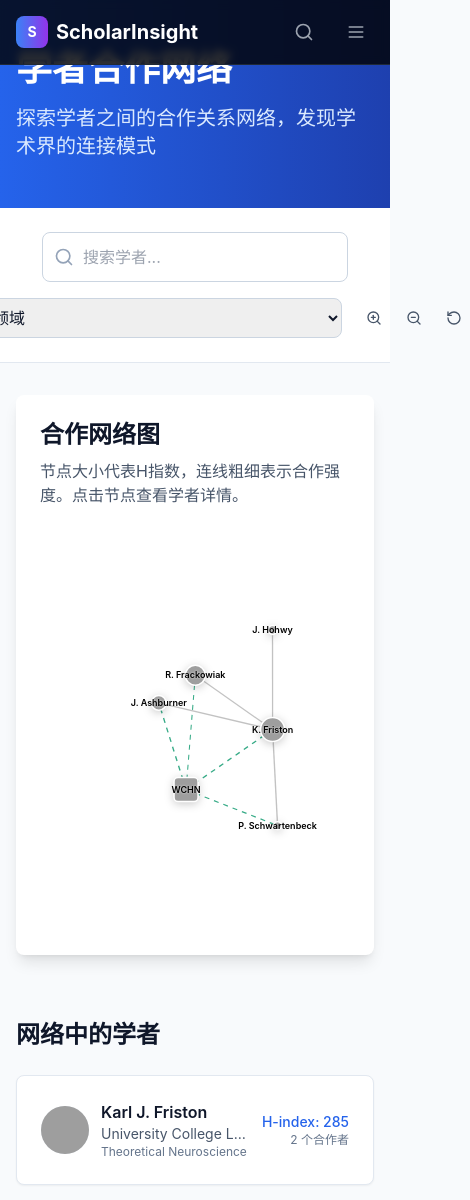
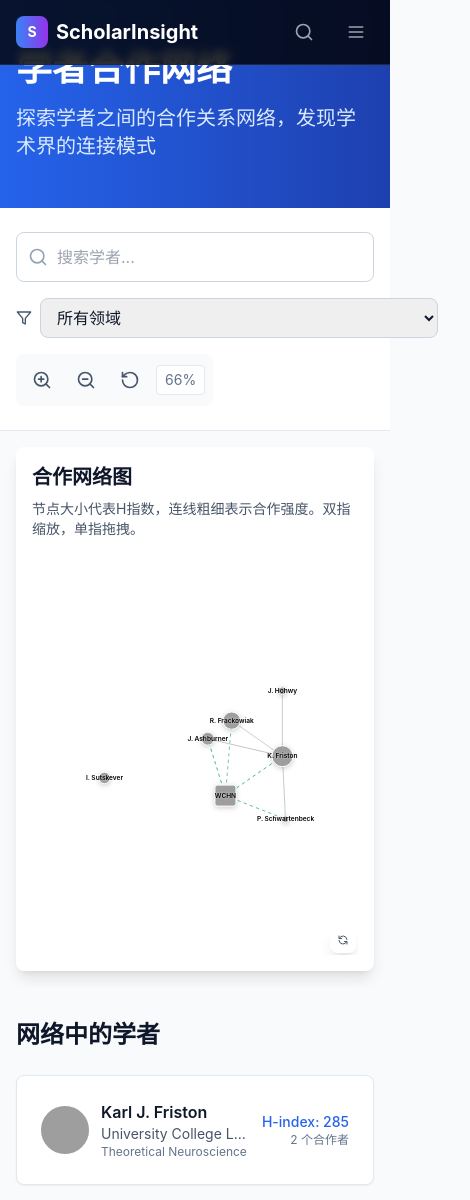
Before and after one commit to yyxxrr739/scholarinsight, a Next.js app: page /network in a window 390 px wide. Shown: the top 1200 px of the page, 470 px wide, since content can reach past the window. Built offline with nearby package versions, Linux system fonts and the light colour scheme; grey boxes are pictures that could not be loaded.

Commit message:
feat: 优化网络图自适应可视范围显示效果

```diff
--- a/app/network/page.tsx
+++ b/app/network/page.tsx
@@ -1,10 +1,10 @@
 'use client'
 
-import { useState } from 'react'
+import React, { useState, useRef } from 'react'
 import { Search, Filter, ZoomIn, ZoomOut, RotateCcw } from 'lucide-react'
 import Header from '@/components/Header'
 import Footer from '@/components/Footer'
-import NetworkGraph from '@/components/NetworkGraph'
+import NetworkGraph, { NetworkGraphRef } from '@/components/NetworkGraph'
 import reportsDataRaw from '@/data/reports.json'
 
 // 类型断言确保数据符合 ReportsData 接口
@@ -29,6 +29,19 @@ export default function NetworkPage() {
   const [searchQuery, setSearchQuery] = useState('')
   const [filterField, setFilterField] = useState<string>('all')
   const [selectedScholar, setSelectedScholar] = useState<string | null>(null)
+  const [zoomLevel, setZoomLevel] = useState(1)
+  const [isMobile, setIsMobile] = useState(false)
+  const networkGraphRef = useRef<NetworkGraphRef>(null)
+
+  // 检测移动端
+  React.useEffect(() => {
+    const checkMobile = () => {
+      setIsMobile(window.innerWidth < 768)
+    }
+    checkMobile()
+    window.addEventListener('resize', checkMobile)
+    return () => window.removeEventListener('resize', checkMobile)
+  }, [])
 
   const filteredScholars = scholars.filter((scholar: any) => {
     const matchesSearch =
@@ -50,6 +63,23 @@ export default function NetworkPage() {
     setSelectedScholar(selectedScholar === scholarId ? null : scholarId)
   }
 
+  // 缩放控制函数
+  const handleZoomIn = () => {
+    networkGraphRef.current?.zoomIn()
+  }
+
+  const handleZoomOut = () => {
+    networkGraphRef.current?.zoomOut()
+  }
+
+  const handleResetView = () => {
+    networkGraphRef.current?.resetView()
+  }
+
+  const handleZoomChange = (level: number) => {
+    setZoomLevel(level)
+  }
+
   return (
     <div className="min-h-screen flex flex-col">
       <Header />
@@ -68,7 +98,7 @@ export default function NetworkPage() {
         {/* 控制面板 */}
         <section className="bg-white border-b border-academic-200 py-6">
           <div className="container mx-auto px-4">
-            <div className="flex flex-col lg:flex-row gap-4 items-center">
+            <div className="flex flex-col gap-4">
               {/* 搜索框 */}
               <div className="flex-1 relative max-w-md">
                 <Search className="absolute left-3 top-1/2 transform -translate-y-1/2 text-academic-400 w-5 h-5" />
@@ -81,8 +111,9 @@ export default function NetworkPage() {
                 />
               </div>
 
-              {/* 筛选器 */}
-              <div className="flex items-center space-x-4">
+              {/* 筛选器和控制按钮 */}
+              <div className="flex flex-col sm:flex-row gap-4 items-start sm:items-center">
+                {/* 筛选器 */}
                 <div className="flex items-center space-x-2">
                   <Filter className="w-4 h-4 text-academic-600" />
                   <select
@@ -99,16 +130,32 @@ export default function NetworkPage() {
                 </div>
 
                 {/* 网络图控制按钮 */}
-                <div className="flex items-center space-x-2">
-                  <button className="p-2 text-academic-600 hover:text-primary-600 transition-colors" title="放大">
-                    <ZoomIn className="w-4 h-4" />
+                <div className="flex items-center space-x-2 bg-academic-50 rounded-lg p-2">
+                  <button
+                    onClick={handleZoomIn}
+                    className="p-2 text-academic-600 hover:text-primary-600 transition-colors touch-manipulation"
+                    title="放大"
+                  >
+                    <ZoomIn className="w-5 h-5" />
                   </button>
-                  <button className="p-2 text-academic-600 hover:text-primary-600 transition-colors" title="缩小">
-                    <ZoomOut className="w-4 h-4" />
+                  <button
+                    onClick={handleZoomOut}
+                    className="p-2 text-academic-600 hover:text-primary-600 transition-colors touch-manipulation"
+                    title="缩小"
+                  >
+                    <ZoomOut className="w-5 h-5" />
                   </button>
-                  <button className="p-2 text-academic-600 hover:text-primary-600 transition-colors" title="重置视图">
-                    <RotateCcw className="w-4 h-4" />
+                  <button
+                    onClick={handleResetView}
+                    className="p-2 text-academic-600 hover:text-primary-600 transition-colors touch-manipulation"
+                    title="重置视图"
+                  >
+                    <RotateCcw className="w-5 h-5" />
                   </button>
+                  {/* 显示当前缩放级别 */}
+                  <div className="text-sm text-academic-500 ml-2 px-2 py-1 bg-white rounded border">
+                    {Math.round(zoomLevel * 100)}%
+                  </div>
                 </div>
               </div>
             </div>
@@ -116,17 +163,23 @@ export default function NetworkPage() {
         </section>
 
         {/* 网络图 */}
-        <section className="py-8">
+        <section className="py-4 sm:py-8">
           <div className="container mx-auto px-4">
-            <div className="bg-white rounded-lg shadow-lg p-6">
-              <div className="mb-6">
-                <h2 className="text-2xl font-bold text-academic-900 mb-2">合作网络图</h2>
-                <p className="text-academic-600">
-                  节点大小代表H指数，连线粗细表示合作强度。点击节点查看学者详情。
+            <div className="bg-white rounded-lg shadow-lg p-4 sm:p-6">
+              <div className="mb-4 sm:mb-6">
+                <h2 className="text-xl sm:text-2xl font-bold text-academic-900 mb-2">合作网络图</h2>
+                <p className="text-sm sm:text-base text-academic-600">
+                  节点大小代表H指数，连线粗细表示合作强度。{isMobile ? '双指缩放，单指拖拽' : '点击节点查看学者详情'}。
                 </p>
               </div>
 
-              <NetworkGraph data={networkData} />
+              <div className="relative">
+                <NetworkGraph
+                  ref={networkGraphRef}
+                  data={networkData}
+                  onZoomChange={handleZoomChange}
+                />
+              </div>
             </div>
           </div>
         </section>
--- a/components/NetworkGraph.tsx
+++ b/components/NetworkGraph.tsx
@@ -1,6 +1,6 @@
 'use client'
 
-import { useEffect, useRef } from 'react'
+import React, { useEffect, useRef, useImperativeHandle, forwardRef } from 'react'
 import * as d3 from 'd3'
 
 interface NetworkNode extends d3.SimulationNodeDatum {
@@ -37,10 +37,58 @@ interface NetworkData {
 interface NetworkGraphProps {
   data?: NetworkData
   darkMode?: boolean
+  onZoomChange?: (zoomLevel: number) => void
 }
 
-export default function NetworkGraph({ data, darkMode = false }: NetworkGraphProps) {
+export interface NetworkGraphRef {
+  zoomIn: () => void
+  zoomOut: () => void
+  resetView: () => void
+}
+
+const NetworkGraph = forwardRef<NetworkGraphRef, NetworkGraphProps>(({ data, darkMode = false, onZoomChange }, ref) => {
   const svgRef = useRef<SVGSVGElement>(null)
+  const zoomRef = useRef<d3.ZoomBehavior<SVGSVGElement, unknown> | null>(null)
+  const currentZoomRef = useRef<d3.ZoomTransform>(d3.zoomIdentity)
+  const fitToViewRef = useRef<(() => void) | null>(null)
+
+  // 缩放控制函数
+  const zoomIn = () => {
+    if (zoomRef.current && svgRef.current) {
+      const currentTransform = currentZoomRef.current
+      const newScale = Math.min(currentTransform.k * 1.5, 4)
+      const newTransform = currentTransform.scale(newScale)
+      d3.select(svgRef.current)
+        .transition()
+        .duration(300)
+        .call(zoomRef.current.transform, newTransform)
+    }
+  }
+
+  const zoomOut = () => {
+    if (zoomRef.current && svgRef.current) {
+      const currentTransform = currentZoomRef.current
+      const newScale = Math.max(currentTransform.k / 1.5, 0.1)
+      const newTransform = currentTransform.scale(newScale)
+      d3.select(svgRef.current)
+        .transition()
+        .duration(300)
+        .call(zoomRef.current.transform, newTransform)
+    }
+  }
+
+  const resetView = () => {
+    if (fitToViewRef.current) {
+      fitToViewRef.current()
+    }
+  }
+
+  // 将控制函数暴露给父组件
+  useImperativeHandle(ref, () => ({
+    zoomIn,
+    zoomOut,
+    resetView
+  }))
 
   useEffect(() => {
     if (!svgRef.current || !data || data.nodes.length === 0) return
@@ -64,6 +112,29 @@ export default function NetworkGraph({ data, darkMode = false }: NetworkGraphPro
       .attr('width', width)
       .attr('height', height)
       .style('background', 'transparent')
+
+    // 创建缩放行为
+    const zoom = d3.zoom<SVGSVGElement, unknown>()
+      .scaleExtent([0.1, 4]) // 缩放范围：0.1x 到 4x
+      .filter((event) => {
+        // 移动端优化：允许触摸手势和鼠标滚轮
+        if (isMobile) {
+          return !event.ctrlKey && !event.button
+        }
+        return true
+      })
+      .on('zoom', (event) => {
+        const { transform } = event
+        currentZoomRef.current = transform
+        onZoomChange?.(transform.k)
+
+        // 应用变换到所有图形元素
+        svg.selectAll('g.zoomable').attr('transform', transform)
+      })
+
+    // 将缩放行为应用到SVG
+    svg.call(zoom)
+    zoomRef.current = zoom
 
     // 定义渐变
     const defs = svg.append('defs')
@@ -89,7 +160,8 @@ export default function NetworkGraph({ data, darkMode = false }: NetworkGraphPro
     const maxHIndex = Math.max(...data.nodes.map(n => n.hIndex || 0))
     const maxRadius = Math.sqrt(maxHIndex) * 2
     const maxRectSize = maxRadius * 2
-    const mobileScale = isMobile ? Math.min(1, 24 / maxRectSize) : 1 // 移动端缩放比例，保持相对大小
+    // 移动端使用更大的基础尺寸，确保触摸友好
+    const mobileScale = isMobile ? Math.min(1.2, 32 / maxRectSize) : 1
 
     // 为每个节点创建照片图案
     data.nodes.forEach(node => {
@@ -185,8 +257,11 @@ export default function NetworkGraph({ data, darkMode = false }: NetworkGraphPro
       type: conn.type
     }))
 
+    // 创建可缩放的组
+    const zoomableGroup = svg.append('g').attr('class', 'zoomable')
+
     // 添加连接线
-    const link = svg.append('g')
+    const link = zoomableGroup.append('g')
       .selectAll('line')
       .data(links)
       .enter().append('line')
@@ -224,11 +299,18 @@ export default function NetworkGraph({ data, darkMode = false }: NetworkGraphPro
 
 
     // 添加节点组
-    const node = svg.append('g')
+    const node = zoomableGroup.append('g')
       .selectAll('g')
       .data(data.nodes)
       .enter().append('g')
       .call(d3.drag<SVGGElement, NetworkNode>()
+        .filter((event) => {
+          // 移动端优化：防止与缩放手势冲突
+          if (isMobile) {
+            return event.touches ? event.touches.length === 1 : true
+          }
+          return true
+        })
         .on('start', dragstarted)
         .on('drag', dragged)
         .on('end', dragended))
@@ -308,11 +390,12 @@ export default function NetworkGraph({ data, darkMode = false }: NetworkGraphPro
       .text((d: NetworkNode) => d.shortName)
       .attr('text-anchor', 'middle')
       .attr('dy', '.35em')
-      .attr('font-size', isMobile ? '9px' : '11px') // 移动端使用更小的字体
+      .attr('font-size', isMobile ? '10px' : '11px') // 移动端稍微增大字体
       .attr('font-weight', '600')
       .attr('fill', darkMode ? '#FFFFFF' : '#000000')
       .style('text-shadow', darkMode ? '0 0 3px rgba(0,0,0,0.9)' : '0 0 2px rgba(255,255,255,0.9)')
       .style('pointer-events', 'none')
+      .style('user-select', 'none') // 防止文本选择
 
     // 更新力导向图
     simulation.nodes(data.nodes)
@@ -321,6 +404,49 @@ export default function NetworkGraph({ data, darkMode = false }: NetworkGraphPro
     // 设置模拟参数，让它在稳定后停止
     simulation.alphaDecay(0.05) // 降低alpha衰减率，让模拟更稳定
     simulation.velocityDecay(0.4) // 增加速度衰减，减少震荡
+
+    // 自适应显示所有节点的函数
+    const fitToView = () => {
+      if (!data.nodes.length) return
+
+      // 计算所有节点的边界框
+      const xCoords = data.nodes.map(n => n.x || 0)
+      const yCoords = data.nodes.map(n => n.y || 0)
+      const minX = Math.min(...xCoords)
+      const maxX = Math.max(...xCoords)
+      const minY = Math.min(...yCoords)
+      const maxY = Math.max(...yCoords)
+
+      // 添加一些边距，移动端使用更大的边距
+      const padding = isMobile ? 80 : 50
+      const bounds = {
+        x: minX - padding,
+        y: minY - padding,
+        width: maxX - minX + 2 * padding,
+        height: maxY - minY + 2 * padding
+      }
+
+      // 计算适合的缩放比例
+      const scaleX = width / bounds.width
+      const scaleY = height / bounds.height
+      const scale = Math.min(scaleX, scaleY, 1) // 不超过1倍缩放
+
+      // 计算居中位置
+      const translateX = (width - bounds.width * scale) / 2 - bounds.x * scale
+      const translateY = (height - bounds.height * scale) / 2 - bounds.y * scale
+
+      // 应用变换
+      const transform = d3.zoomIdentity
+        .translate(translateX, translateY)
+        .scale(scale)
+
+      svg.transition()
+        .duration(750)
+        .call(zoom.transform, transform)
+    }
+
+    // 保存fitToView函数到ref中
+    fitToViewRef.current = fitToView
 
     // 更新位置 - 添加动态效果
     simulation.on('tick', () => {
@@ -332,6 +458,14 @@ export default function NetworkGraph({ data, darkMode = false }: NetworkGraphPro
 
       node
         .attr('transform', (d: NetworkNode) => `translate(${d.x},${d.y})`)
+    })
+
+    // 模拟完成后自适应显示所有节点
+    simulation.on('end', () => {
+      // 延迟一点时间确保所有节点位置已更新
+      setTimeout(() => {
+        fitToView()
+      }, 100)
     })
 
 
@@ -386,12 +520,34 @@ export default function NetworkGraph({ data, darkMode = false }: NetworkGraphPro
   }, [data, darkMode])
 
   return (
-    <div className="w-full overflow-x-auto">
+    <div className="w-full overflow-hidden relative">
       <svg
         ref={svgRef}
-        className="mx-auto"
-        style={{ maxWidth: '100%', height: 'auto' }}
+        className="mx-auto touch-none select-none"
+        style={{
+          maxWidth: '100%',
+          height: 'auto',
+          touchAction: 'none', // 防止默认触摸行为
+          userSelect: 'none'   // 防止文本选择
+        }}
       />
+
+      {/* 归位按钮 - 悬浮在右上角 */}
+      <div className="absolute bottom-0.5 right-0.5">
+        <button
+          onClick={resetView}
+          className="p-1.5 bg-white/10 backdrop-blur-sm hover:bg-white/20 transition-all duration-200 touch-manipulation rounded-lg shadow-lg border border-white/30"
+          title="归位到默认位置"
+        >
+          <svg className="w-3 h-3 text-gray-600 drop-shadow-sm" fill="none" stroke="currentColor" viewBox="0 0 24 24" strokeWidth={2}>
+            <path strokeLinecap="round" strokeLinejoin="round" d="M4 4v5h.582m15.356 2A8.001 8.001 0 004.582 9m0 0H9m11 11v-5h-.581m0 0a8.003 8.003 0 01-15.357-2m15.357 2H15" />
+          </svg>
+        </button>
+      </div>
     </div>
   )
-}
+})
+
+NetworkGraph.displayName = 'NetworkGraph'
+
+export default NetworkGraph
```
